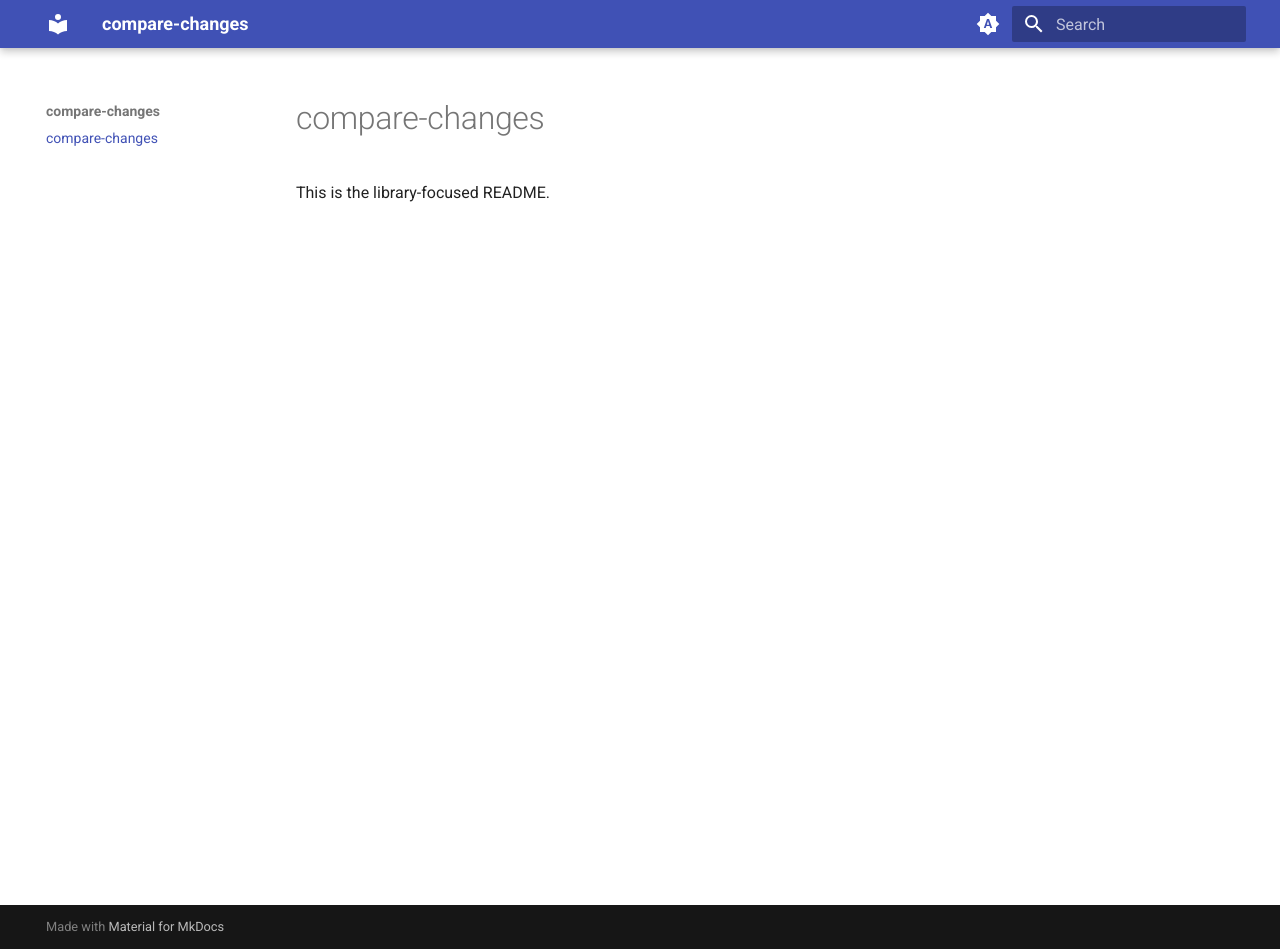
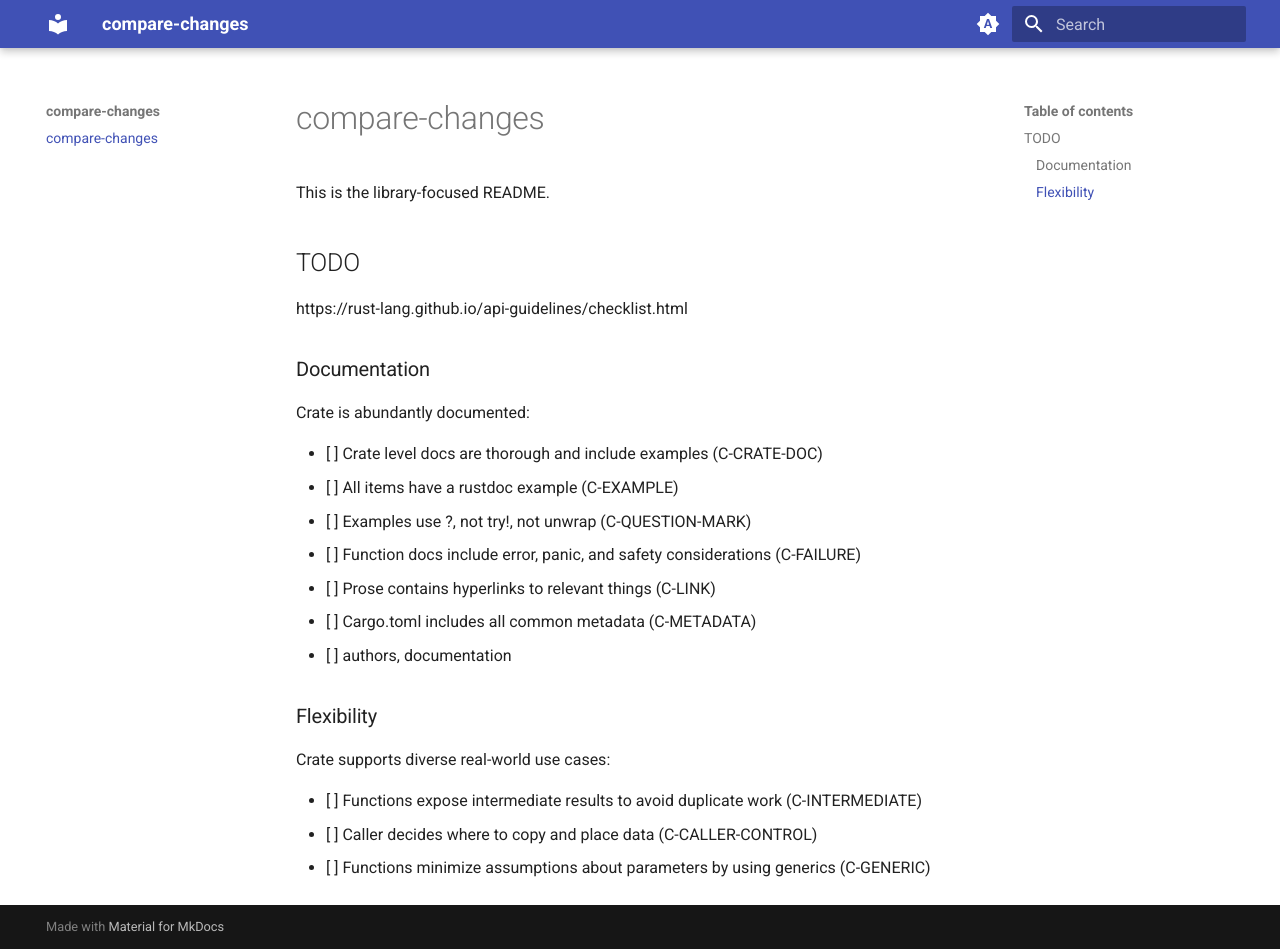
Before and after one commit to anttiharju/compare-changes, an MkDocs documentation site: the page built from docs/README.md, in a window 1280 px wide and 949 px high. Built offline with MkDocs 1.6.1 and Material for MkDocs 9.7.7, drawn with Linux system fonts in a browser that asks for light colours.

Commit message:
Add TODO

```diff
--- a/docs/README.md
+++ b/docs/README.md
@@ -1,3 +1,27 @@
 # compare-changes
 
 This is the library-focused README.
+
+## TODO
+
+https://rust-lang.github.io/api-guidelines/checklist.html
+
+### Documentation
+
+Crate is abundantly documented:
+
+- [ ] Crate level docs are thorough and include examples (C-CRATE-DOC)
+- [ ] All items have a rustdoc example (C-EXAMPLE)
+- [ ] Examples use ?, not try!, not unwrap (C-QUESTION-MARK)
+- [ ] Function docs include error, panic, and safety considerations (C-FAILURE)
+- [ ] Prose contains hyperlinks to relevant things (C-LINK)
+- [ ] Cargo.toml includes all common metadata (C-METADATA)
+  - [ ] authors, documentation
+
+### Flexibility
+
+Crate supports diverse real-world use cases:
+
+- [ ] Functions expose intermediate results to avoid duplicate work (C-INTERMEDIATE)
+- [ ] Caller decides where to copy and place data (C-CALLER-CONTROL)
+- [ ] Functions minimize assumptions about parameters by using generics (C-GENERIC)
```
Also changed, not shown: CHANGELOG.md (added, +3 -0 lines).
